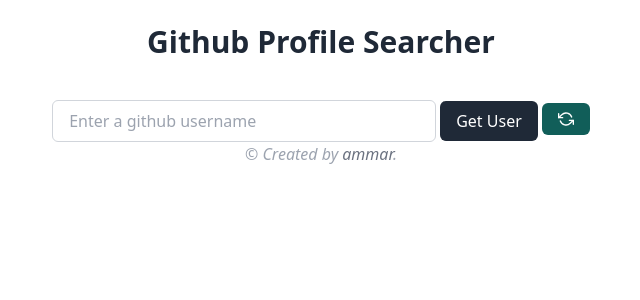
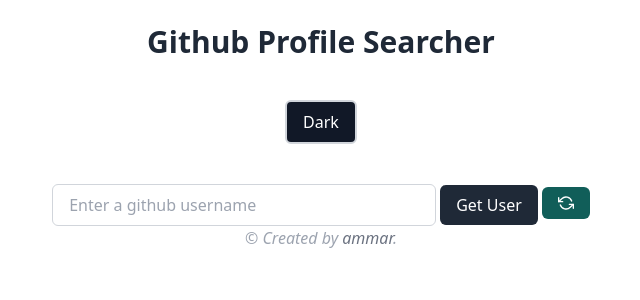
Before and after one commit to ahmadammarm/github-profile-search, a React (Create React App) app: page / in a window 1280 px wide. Shown: the top 300 px of the page, without its empty margins (319-959 px from the left). Built offline with nearby package versions, Linux system fonts and the light colour scheme.

Commit message:
adding dark mode button

```diff
--- a/package.json
+++ b/package.json
@@ -6,6 +6,7 @@
     "@testing-library/jest-dom": "^5.17.0",
     "@testing-library/react": "^13.4.0",
     "@testing-library/user-event": "^13.5.0",
+    "daisyui": "^3.9.2",
     "framer-motion": "^10.16.4",
     "react": "^18.2.0",
     "react-dom": "^18.2.0",
--- a/src/App.js
+++ b/src/App.js
@@ -7,6 +7,7 @@
 import NotFound from "./components/NotFound";
 import { motion } from "framer-motion";
 import "./App.css";
+import DarkMode from "./components/DarkMode";
 
 function App() {
   const [userData, setUserData] = useState(null);
@@ -14,7 +15,7 @@
   const [showUserDetails, setShowUserDetails] = useState(false);
   const [isLoading, setIsLoading] = useState(false);
   const [userFound, setUserFound] = useState(true);
-
+  const [isDarkMode, setIsDarkMode] = useState(false);
   const getData = async (username) => {
     setIsLoading(true);
     const userResponse = await fetch(
@@ -39,14 +40,10 @@
 
   return (
     <div
-      className="
-      flex
-      items-center
-      justify-center
-      flex-col
-      pt-6
-    "
-    >
+    className={`flex items-center justify-center flex-col pt-6 ${
+      isDarkMode ? "dark" : ""
+    }`}
+  >
       <h2
         className="
         text-3xl
@@ -57,6 +54,7 @@
       >
         Github Profile Searcher
       </h2>
+      <DarkMode setIsDarkMode={setIsDarkMode} isDarkMode={isDarkMode} />
       <form
       className="input-form"
         onSubmit={(e) => {
@@ -133,10 +131,10 @@
               exit={{ opacity: 0, y: -20 }}
               transition={{ type: "spring", stiffness: 260, damping: 20 }}
             >
-              <UserInfo userData={userData} />
+              <UserInfo userData={userData} isDarkMode={isDarkMode} />
             </motion.div>
           )}
-          {showUserDetails && <UserDetailsModal userData={userData} />}
+          {showUserDetails && <UserDetailsModal userData={userData} isDarkMode={isDarkMode} />}
         </>
       ) : (
         <NotFound />
--- /dev/null
+++ b/src/components/DarkMode.js
@@ -0,0 +1,33 @@
+import React, { useState } from 'react';
+
+const DarkMode = () => {
+  const [isDarkMode, setIsDarkMode] = useState(false);
+
+  const handleToggleMode = () => {
+    setIsDarkMode(!isDarkMode);
+  };
+
+  return (
+    <button
+      className={`
+        flex
+        items-center
+        justify-center
+        flex-col
+        ${isDarkMode ? 'bg-white text-gray-900' : 'bg-gray-900 text-white'}
+        border-2
+        rounded-md
+        border-solid
+        border-gray-300
+        px-4
+        py-2
+        mb-10
+      `}
+      onClick={handleToggleMode}
+    >
+      {isDarkMode ? 'Light' : 'Dark'}
+    </button>
+  );
+};
+
+export default DarkMode;
```
Also changed, not shown: src/App.css (line endings or trailing spaces), 1 other file (tests, documents, lock files or other folders).
